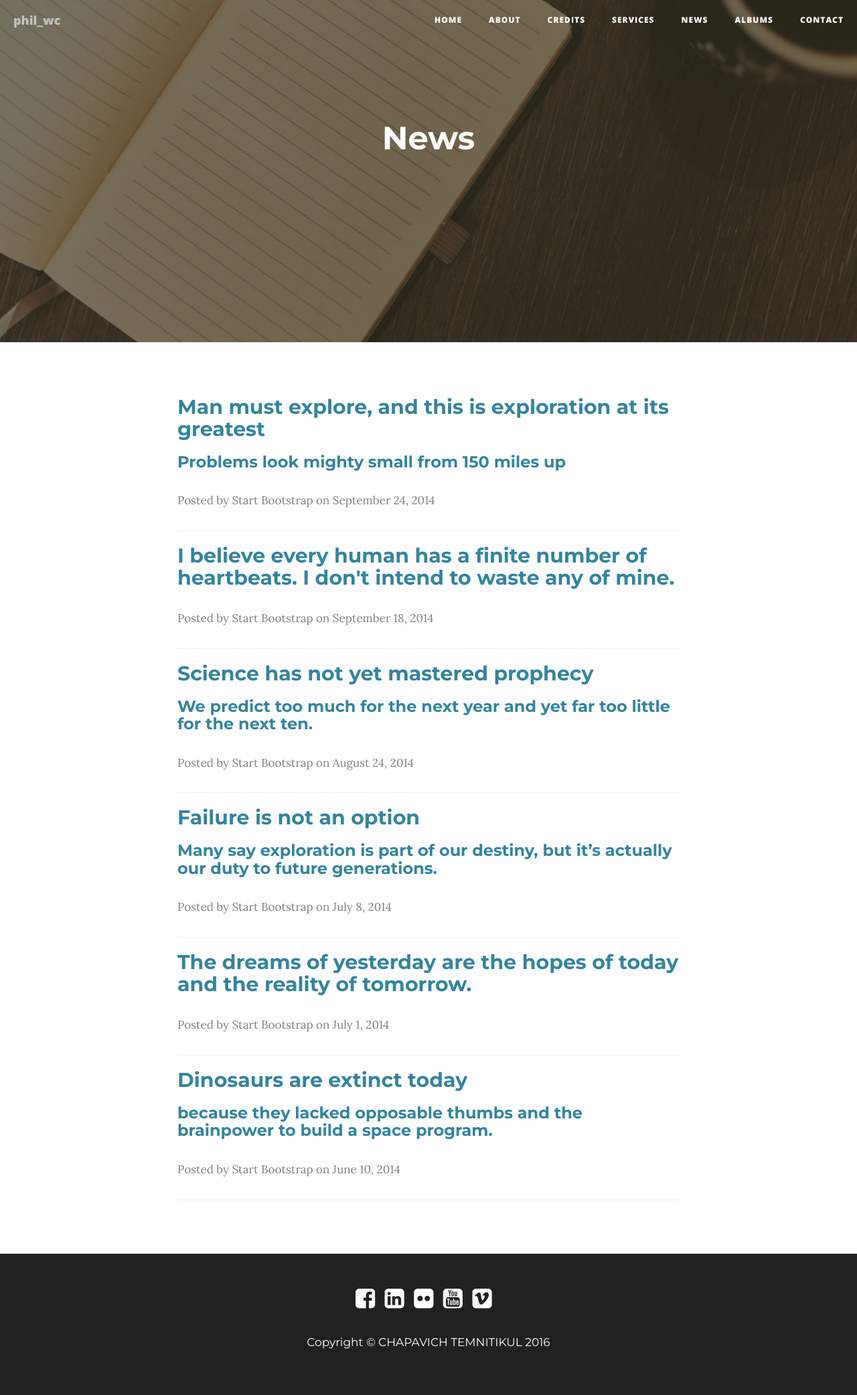
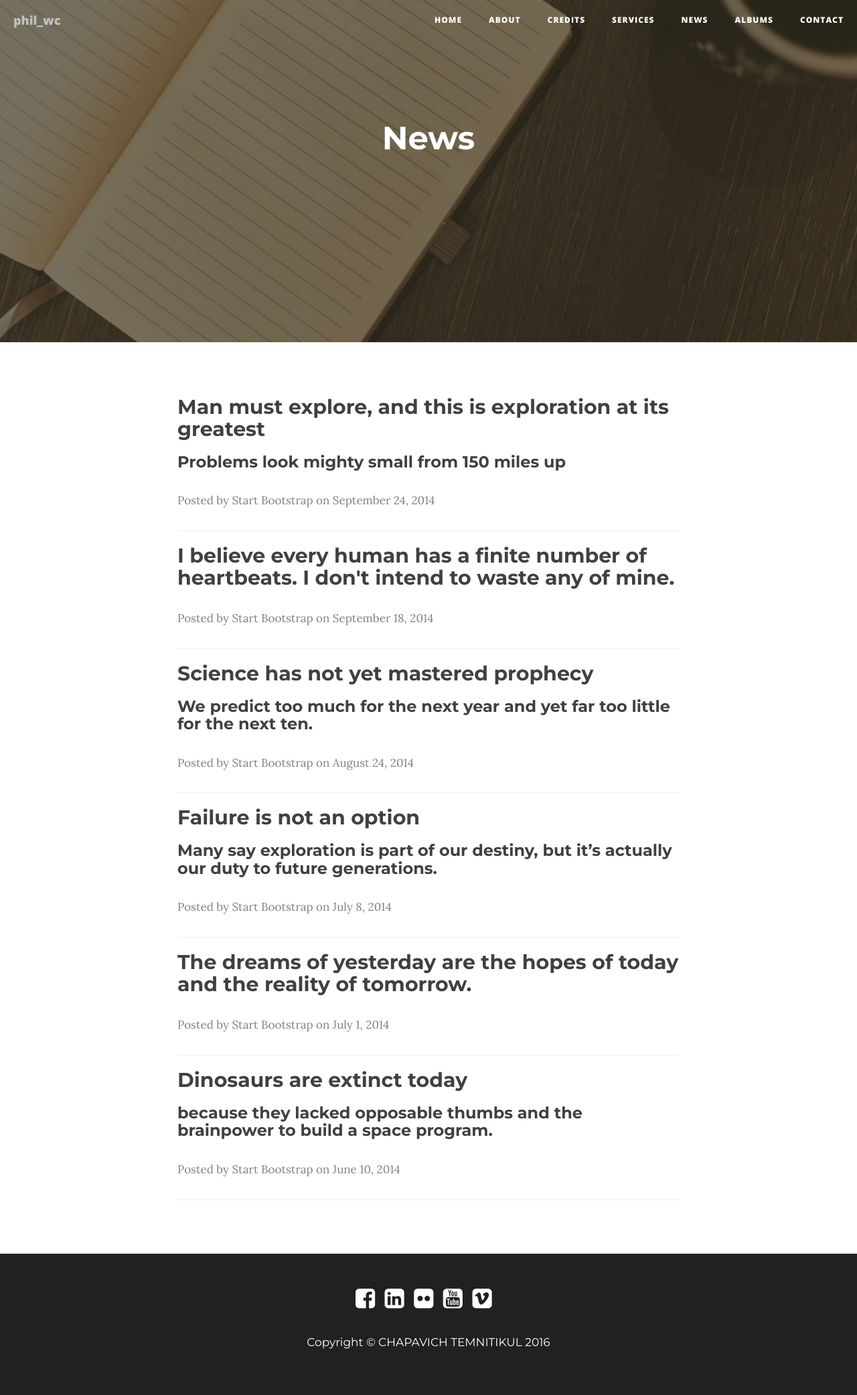
Before and after one commit to phil-wc/phil-wc.github.io, a Jekyll site: the page built from news/index.html, in a window 1280 px wide. Shown: the whole page at 67% size. Built offline with Jekyll 4.4.1, drawn with Linux system fonts in a browser that asks for light colours; nearby versions of some CDN libraries; the list of posts is cut into pages by our own code.

Commit message:
Update complied stylesheet. Fix text news post color

```diff
--- a/assets/css/main.css
+++ b/assets/css/main.css
@@ -477,6 +477,10 @@ footer {
   .news .post-preview a:hover, .news .post-preview a:focus {
     color: #3384a0;
     text-decoration: none; }
+.news .post-preview .post-title {
+  color: #404040; }
+.news .post-preview .post-subtitle {
+  color: #404040; }
 .news .post-preview .post-subheading {
   color: #404040; }
 .news .post-preview .post-meta {
```
